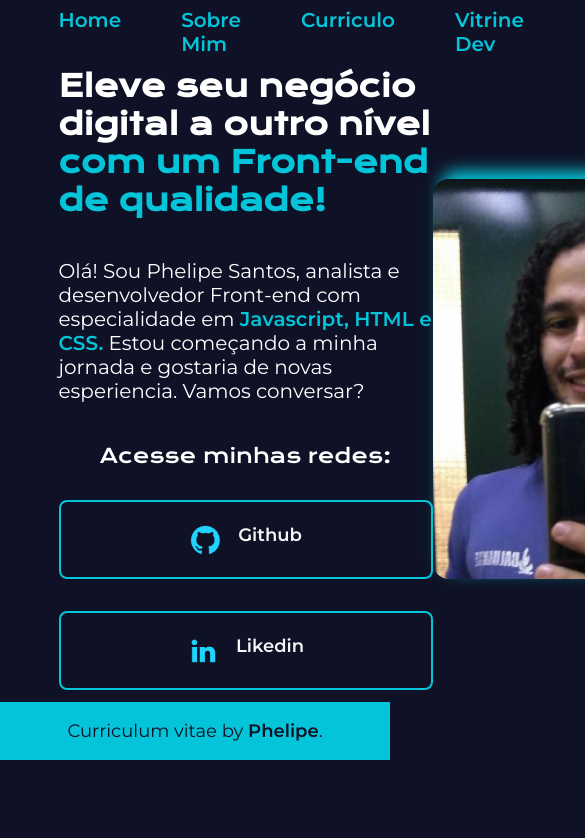
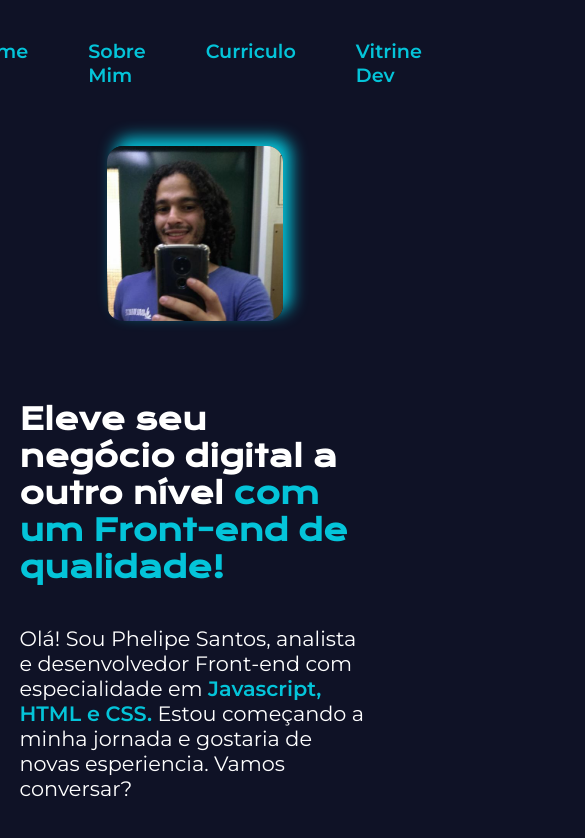
Before and after one commit to Phelipe97/portifolio-texte, a plain HTML site: page index.html in a window 390 px wide. Shown: the top 838 px of the page, 585 px wide, since content can reach past the window. Drawn offline with nearby package versions, Linux system fonts and the light colour scheme.

Commit message:
curriculo finalizado

```diff
--- a/index.html
+++ b/index.html
@@ -39,7 +39,7 @@
 
             </div>
         </section>
-        <img src="./assets/image.jpg" alt="Phelipe tirando selfie no elevador kkkk" class="perfil">
+        <img class="perfil" src="./assets/image.jpg" alt="Phelipe tirando selfie no elevador kkkk" >
     </main>
     <footer class="rodape">
         <p>Curriculum vitae by <strong>Phelipe</strong>.</p>
--- a/styles/style.css
+++ b/styles/style.css
@@ -30,7 +30,7 @@ body{
 }
 .cabecalho__menu__link{
     font-family:var(--fonte-principal) ;
-    font-size: 20px;
+    font-size: 1.20rem;
     font-weight: 600;
     color:var(--azul) ;
     text-decoration: none;
@@ -40,19 +40,20 @@ body{
     display: flex;
     align-items: center;
     justify-content: space-between;
+    gap:80px;
 }
 .apresentacao__conteudo{
-    width:615px;
+    width:50%;
     display: flex;
     flex-direction: column;
     gap: 40px;
 }
 .apresentacao__conteudo-titulo{
-    font-size: 30px;
+    font-size: 1.85rem;
     font-family:var(--fonte-secundaria) ;
 }
 .apresentacao__conteudo-texto{
-    font-size: 20px;
+    font-size: 1.30rem;
     font-family: var(--fonte-principal);
 }
 .apresentacao__link-titulo{
@@ -64,8 +65,7 @@ body{
     color:var(--azul) ;
 }
 .perfil{
-    height: 400px;
-    width: 400px;
+    width: 50%;
     border-radius: 16px;
     box-shadow:0.5em -0.5em 1em var(--azul);
 }
@@ -80,7 +80,7 @@ body{
     display: flex;
     justify-content: center;
     gap: 16px;
-    width: 370px;
+    width: 70%;
     border:2px solid var(--azul);
     font-size: 18px;
     text-align: center;
@@ -94,7 +94,7 @@ body{
 .apresentacao__link__botao:hover{
     background-color:var(--preto-hover) ;
     color:var(--azul);
-    padding: 3%;
+    padding: 5%;
 }
 .apresentacao__conteudo-certificado{
     text-decoration: none;
@@ -105,8 +105,24 @@ body{
    font-family:var(--fonte-principal);
    background-color: var(--azul);
    color: var(--preto-especial);
-   padding: 18px;
+   padding: 1rem;
    text-align: center;
-   font-size: 18px;
+   font-size: 1rem;
    font-weight:400;
 }
+
+@media (max-width:1200px) {
+    .cabecalho{
+        padding: 10%;
+    }
+    .cabecalho__menu{
+        justify-content: center;
+    }
+
+    .apresentacao{
+        flex-direction:column-reverse;
+        padding: 5%;
+    }
+}   .apresentacao__conteudo{
+    width: auto;
+}
```
Also changed, not shown: about.html (+3 -3 lines), curriculo.html (+1 -1 lines).
